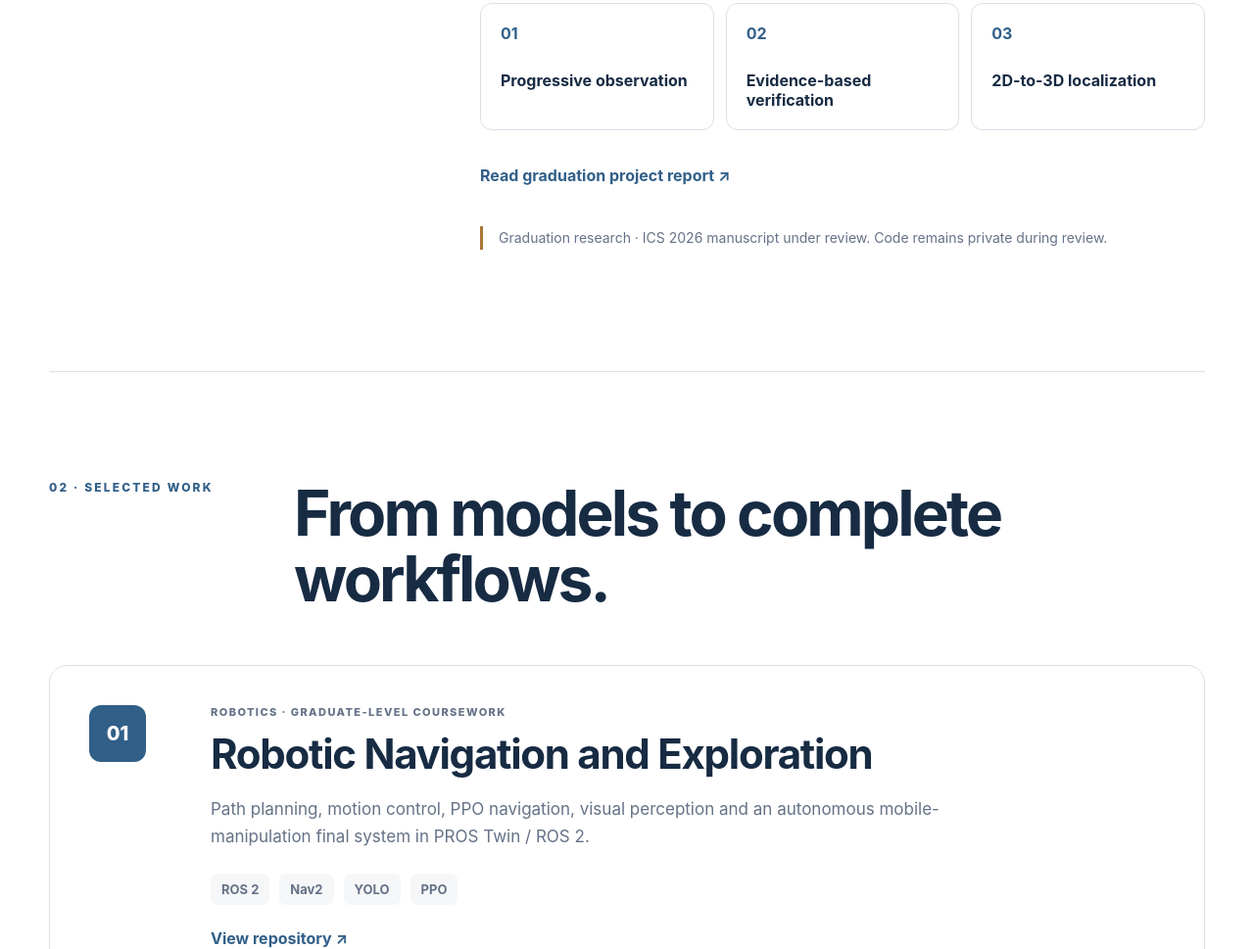
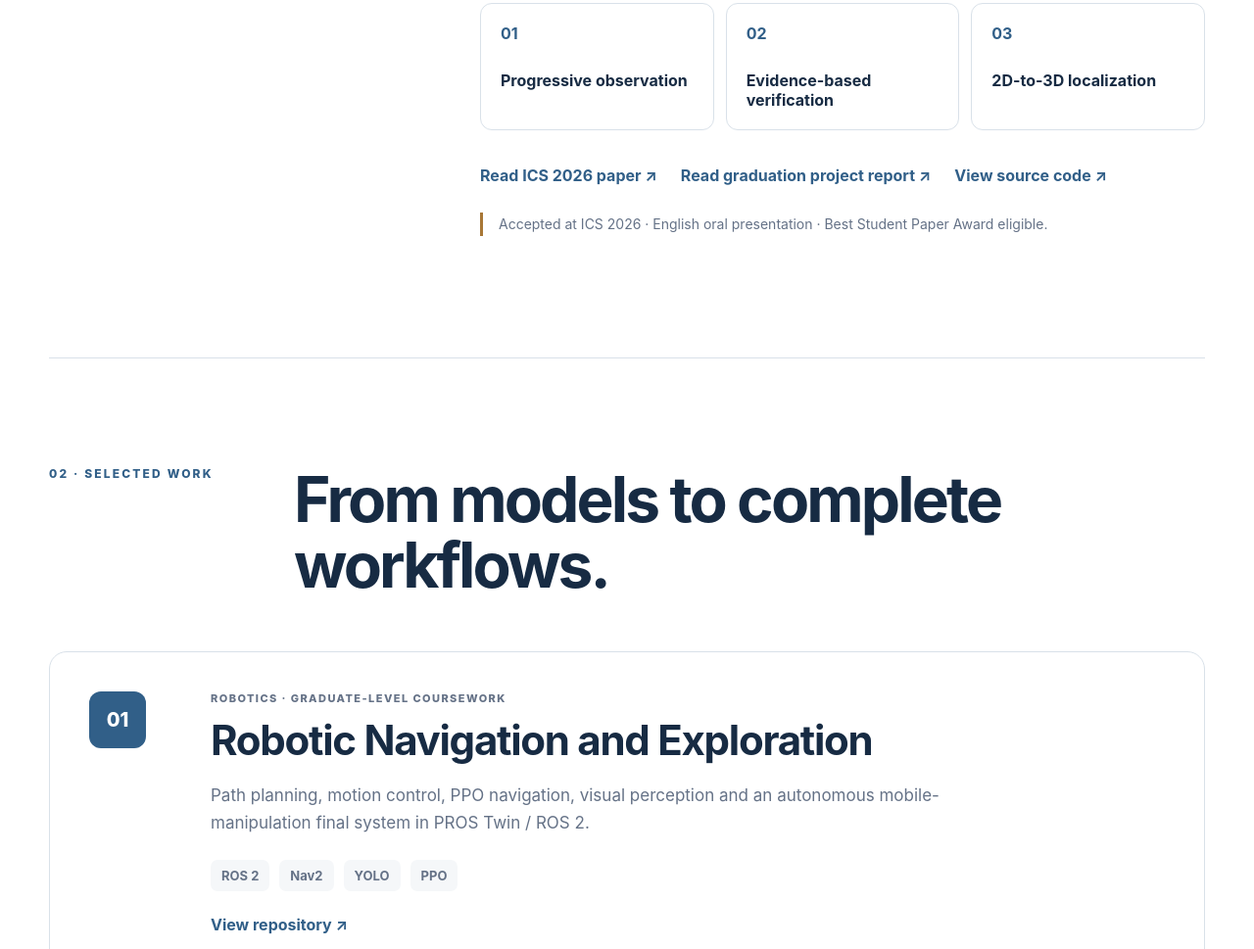
Before and after one commit to anyi-lee/graduate-school-portfolio, a plain HTML site: page docs/index.html in a window 1280 px wide. Shown: the part 1168-2137 px from the top of the page at 98% size. Drawn offline with Linux system fonts and the light colour scheme.

Commit message:
Organize portfolio research links and status

```diff
--- a/docs/index.html
+++ b/docs/index.html
@@ -26,7 +26,7 @@
         <h1>Research ideas,<br><span>built into systems.</span></h1>
         <p class="intro">I am An-Yi Lee, a computer science student working across 3D scene understanding, vision-language reasoning, autonomous robots and verifiable AI systems.</p>
         <div class="actions">
-          <a class="button primary" href="https://www.canva.com/d/NUBBIuMM1dA4Wgt">Full portfolio</a>
+          <a class="button primary" href="https://www.canva.com/d/zimdUU5DwXkvtmz">Full portfolio</a>
           <a class="button" href="https://www.canva.com/d/D8mJLuD3Ns5_NRw">One-page resume</a>
           <a class="text-link" href="https://github.com/anyi-lee">GitHub ↗</a>
         </div>
@@ -56,8 +56,12 @@
           <article><b>02</b><span>Evidence-based verification</span></article>
           <article><b>03</b><span>2D-to-3D localization</span></article>
         </div>
-        <a class="research-report-link" href="files/graduation-project-report.pdf" target="_blank" rel="noopener">Read graduation project report ↗</a>
-        <p class="note">Graduation research · ICS 2026 manuscript under review. Code remains private during review.</p>
+        <div class="research-links">
+          <a href="files/prove-3d-ics-paper.pdf" target="_blank" rel="noopener">Read ICS 2026 paper ↗</a>
+          <a href="files/graduation-project-report.pdf" target="_blank" rel="noopener">Read graduation project report ↗</a>
+          <a href="https://github.com/Min-FangChuang/PROVE-3D">View source code ↗</a>
+        </div>
+        <p class="note">Accepted at ICS 2026 · English oral presentation · Best Student Paper Award eligible.</p>
       </div>
     </section>
 
--- a/docs/styles.css
+++ b/docs/styles.css
@@ -47,8 +47,9 @@ h1 span { color: var(--blue); }
 .research-grid b, .research-grid span { display: block; }
 .research-grid b { margin-bottom: 28px; color: var(--blue); }
 .research-grid span { font-weight: 700; }
-.research-report-link { display: inline-block; margin-bottom: 28px; color: var(--blue); font-weight: 750; text-decoration: none; }
-.research-report-link:hover { text-decoration: underline; text-underline-offset: 4px; }
+.research-links { display: flex; flex-wrap: wrap; gap: 12px 24px; margin-bottom: 28px; }
+.research-links a { color: var(--blue); font-weight: 750; text-decoration: none; }
+.research-links a:hover { text-decoration: underline; text-underline-offset: 4px; }
 .note { padding-left: 16px; border-left: 3px solid var(--ochre); font-size: 14px !important; }
 
 .projects { display: grid; gap: 18px; }
```
Also changed, not shown: 1 other file.
